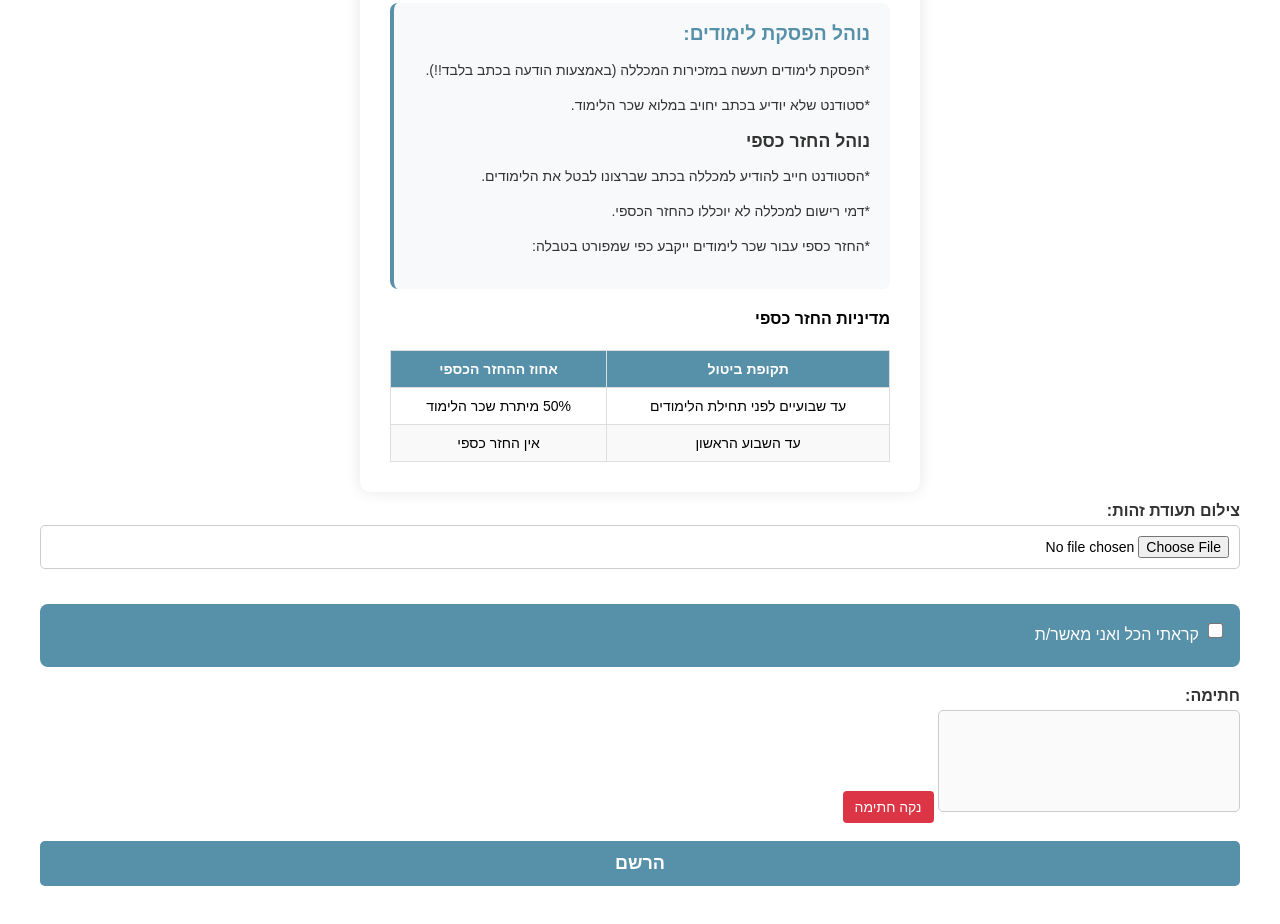
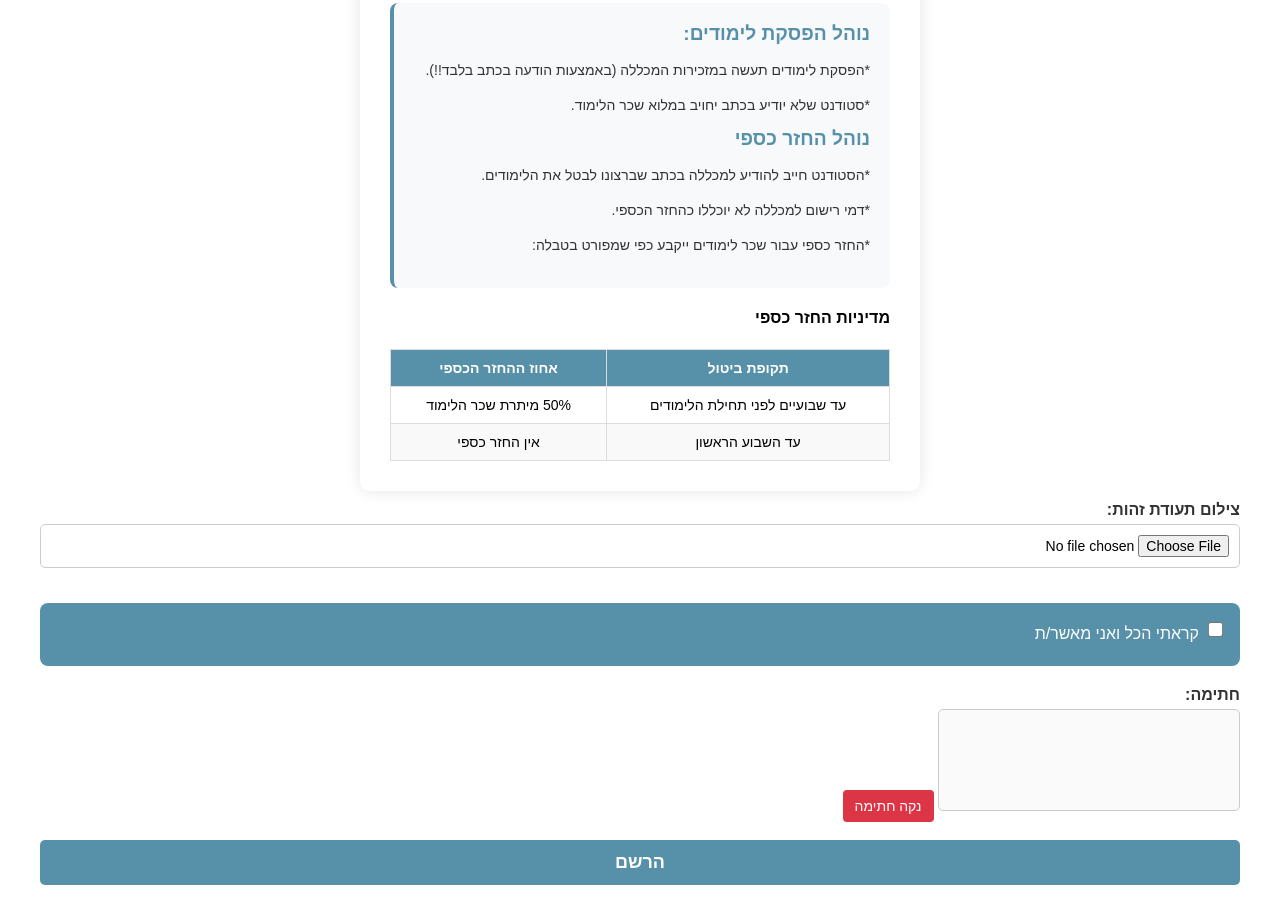
Before and after one commit to HA11723/Collage-Form, a website: page public/index.html in a window 1280 px wide. Shown: the part 1352-2276 px from the top of the page. Drawn offline with Linux system fonts and the light colour scheme.

Commit message:
Update index.html

```diff
--- a/public/index.html
+++ b/public/index.html
@@ -124,7 +124,7 @@
     *סטודנט שלא יודיע בכתב יחויב במלוא שכר הלימוד.
   </p>
 
-  <h4>נוהל החזר כספי</h4>
+  <h3>נוהל החזר כספי</h3>
   <p class="declaration-text">
     *הסטודנט חייב להודיע למכללה בכתב שברצונו לבטל את הלימודים.
   </p>
```
